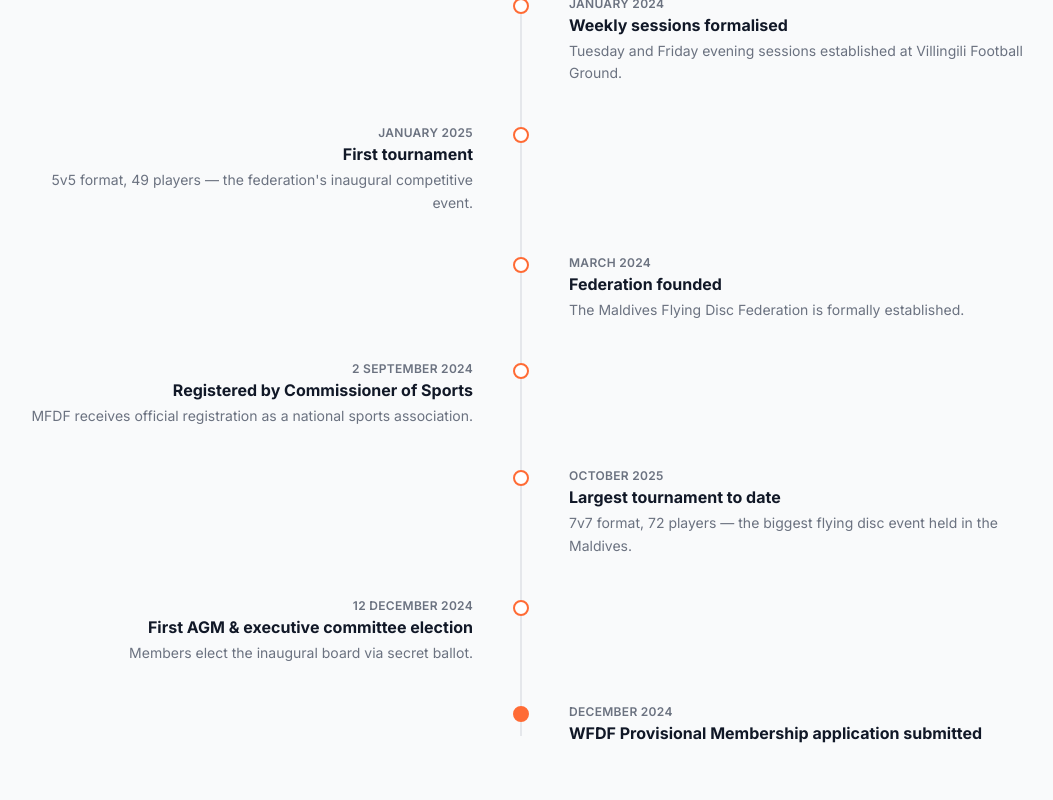
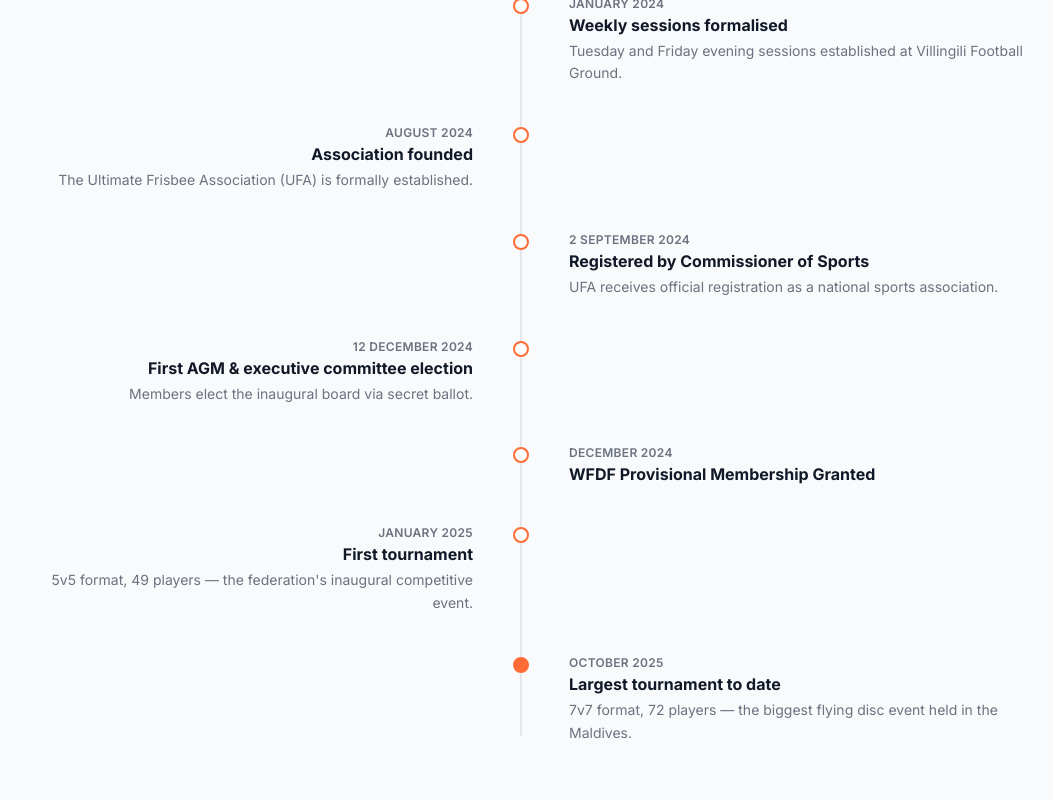
Before and after one commit to ammmsl/frisbee.mv, a Next.js app: page /about in a window 1280 px wide. Shown: the part 860-1660 px from the top of the page, without its empty margins (119-1172 px from the left). Built offline with nearby package versions, Linux system fonts and the light colour scheme.

Commit message:
Text fixes to about page and timeline milestones. Updated dates, titles, and descriptions to reflect accurate information about UFA's history and events.

```diff
--- a/app/(site)/about/Timeline.tsx
+++ b/app/(site)/about/Timeline.tsx
@@ -29,27 +29,15 @@
       'Tuesday and Friday evening sessions established at Villingili Football Ground.',
   },
   {
-    date: 'January 2025',
-    title: 'First tournament',
-    description:
-      "5v5 format, 49 players — the federation's inaugural competitive event.",
-  },
-  {
-    date: 'March 2024',
-    title: 'Federation founded',
-    description: 'The Maldives Flying Disc Federation is formally established.',
+    date: 'August 2024',
+    title: 'Association founded',
+    description: 'The Ultimate Frisbee Association (UFA) is formally established.',
   },
   {
     date: '2 September 2024',
     title: 'Registered by Commissioner of Sports',
     description:
-      'MFDF receives official registration as a national sports association.',
-  },
-  {
-    date: 'October 2025',
-    title: 'Largest tournament to date',
-    description:
-      '7v7 format, 72 players — the biggest flying disc event held in the Maldives.',
+      'UFA receives official registration as a national sports association.',
   },
   {
     date: '12 December 2024',
@@ -58,8 +46,20 @@
   },
   {
     date: 'December 2024',
-    title: 'WFDF Provisional Membership application submitted',
+    title: 'WFDF Provisional Membership Granted',
     description: null,
+  },
+  {
+    date: 'January 2025',
+    title: 'First tournament',
+    description:
+      "5v5 format, 49 players — the federation's inaugural competitive event.",
+  },
+    {
+    date: 'October 2025',
+    title: 'Largest tournament to date',
+    description:
+      '7v7 format, 72 players — the biggest flying disc event held in the Maldives.',
   },
 ];
 
--- a/app/(site)/about/page.tsx
+++ b/app/(site)/about/page.tsx
@@ -42,7 +42,7 @@
       >
         <div className="mx-auto max-w-3xl text-center">
           <h1 className="text-4xl sm:text-5xl font-bold text-white tracking-tight mb-3">
-            About MFDF
+            About UFA
           </h1>
           <p className="text-lg text-white/85 font-medium">
             The national governing body for Ultimate Frisbee in the Maldives
--- a/app/(site)/governance/page.tsx
+++ b/app/(site)/governance/page.tsx
@@ -47,7 +47,7 @@
   return {
     title: 'Governance | frisbee.mv',
     description:
-      'MFDF board of directors, committees, governance structure, WFDF membership status, and AGM documents.',
+      'UFA board of directors, committees, governance structure, WFDF membership status, and AGM documents.',
   };
 }
 
@@ -159,7 +159,7 @@
             How We&rsquo;re Governed
           </h2>
           <p className="text-lg text-[var(--text-muted)] leading-relaxed mb-4">
-            The MFDF is governed by an elected executive committee. Registered members vote by secret
+            The UFA is governed by an elected executive committee. Registered members vote by secret
             ballot at the Annual General Meeting (AGM). Committee members serve four-year terms.
           </p>
           <p className="text-lg text-[var(--text-muted)] leading-relaxed">
@@ -183,7 +183,7 @@
           </h2>
           <p className="text-lg text-[var(--text-muted)] leading-relaxed mb-6">
             The Maldives Flying Disc Federation applied for WFDF Provisional National Federation
-            Membership in December 2024. Provisional membership recognises MFDF as the sole national
+            Membership in December 2024. Provisional membership recognises UFA as the sole national
             governing body for flying disc sports in the Maldives and is the first step toward full
             WFDF membership.
           </p>
--- a/app/(site)/news/page.tsx
+++ b/app/(site)/news/page.tsx
@@ -3,7 +3,7 @@
 export const metadata: Metadata = {
   title: "News",
   description:
-    "Latest news and announcements from the Maldives Flying Disc Federation.",
+    "Latest news and announcements from the Ultimate Frisbee Association.",
 };
 
 export default function NewsPage() {
--- a/app/(site)/play/page.tsx
+++ b/app/(site)/play/page.tsx
@@ -123,7 +123,7 @@
                     Tuesday
                   </td>
                   <td className="px-4 py-3 text-[var(--text-muted)] border-t border-[var(--border)]">
-                    5:30 PM MVT
+                    8:00 PM MVT
                   </td>
                   <td className="px-4 py-3 text-[var(--text-muted)] border-t border-[var(--border)]">
                     Villingili Football Ground, Malé
@@ -134,7 +134,7 @@
                     Friday
                   </td>
                   <td className="px-4 py-3 text-[var(--text-muted)] border-t border-[var(--border)]">
-                    5:30 PM MVT
+                    8:00 PM MVT
                   </td>
                   <td className="px-4 py-3 text-[var(--text-muted)] border-t border-[var(--border)]">
                     Villingili Football Ground, Malé
@@ -213,7 +213,7 @@
           </h2>
           <p className="text-lg text-[var(--text-muted)] leading-relaxed mb-4">
             Your first session is completely free. Just show up at Villingili Football Ground at
-            5:30 PM on any Tuesday or Friday. No booking, no registration, no experience needed.
+            8:00 PM on any Tuesday or Friday. No booking, no registration, no experience needed.
           </p>
           <p className="text-lg text-[var(--text-muted)] leading-relaxed">
             After your first session, there&rsquo;s a small weekly session fee to cover costs. You
@@ -262,9 +262,9 @@
             Become a Member
           </h2>
           <p className="text-lg text-[var(--text-muted)] leading-relaxed mb-4">
-            Attending sessions and being a federation member are two different things. Anyone can
-            come to a session. Federation membership is for players who want to formally represent
-            MFDF, vote at the AGM, and be eligible for national team selection when that becomes
+            Attending sessions and being a Association member are two different things. Anyone can
+            come to a session. Association membership is for players who want to formally represent
+            UFA, vote at the AGM, and be eligible for national team selection when that becomes
             relevant.
           </p>
           <p className="text-lg text-[var(--text-muted)] leading-relaxed mb-8">
--- a/app/(site)/play/rules/page.tsx
+++ b/app/(site)/play/rules/page.tsx
@@ -6,7 +6,7 @@
   return {
     title: 'Rules | frisbee.mv',
     description:
-      'How to play Ultimate Frisbee — Spirit of the Game, basic rules, MFDF session format, fouls, and a link to the full WFDF rulebook.',
+      'How to play Ultimate Frisbee — Spirit of the Game, basic rules, UFA session format, fouls, and a link to the full WFDF rulebook.',
   };
 }
 
@@ -87,7 +87,7 @@
                 Disputes are resolved between players, calmly and honestly.
               </p>
               <p className="text-[var(--text-muted)] leading-loose mb-12">
-                At MFDF sessions and in our league, after each match each team nominates one player
+                At UFA sessions and in our league, after each match each team nominates one player
                 from the opposing team who best demonstrated Spirit of the Game. These nominations
                 are tracked across the season.
               </p>
@@ -135,7 +135,7 @@
                 How We Play
               </h2>
               <p className="text-[var(--text-muted)] leading-loose mb-12">
-                At MFDF sessions we play mixed 5v5 at Villingili Football Ground in Malé. Teams must
+                At UFA sessions we play mixed 5v5 at Villingili Football Ground in Malé. Teams must
                 have at least two players of each gender on the field. Games are to 11 points or a
                 30-minute cap, whichever comes first. The team leading at the cap wins.
               </p>
--- a/app/(site)/sponsors/page.tsx
+++ b/app/(site)/sponsors/page.tsx
@@ -174,7 +174,7 @@
       <section className="py-20 px-4 text-center">
         <div className="mx-auto max-w-lg">
           <h2 className="text-2xl sm:text-3xl font-bold text-[var(--text-primary)] mb-4">
-            Interested in supporting MFDF?
+            Interested in supporting UFA?
           </h2>
           <p className="text-[var(--text-muted)] mb-8">
             We&rsquo;d love to hear from you. Get in touch and we&rsquo;ll share our sponsorship
--- a/app/layout.tsx
+++ b/app/layout.tsx
@@ -16,7 +16,7 @@
     template: "%s | frisbee.mv",
   },
   description:
-    "Maldives Flying Disc Federation (MFDF) — the national governing body for Ultimate and flying disc sports in the Republic of Maldives.",
+    "Ultimate Frisbee Association (UFA) — the national governing body for Ultimate and flying disc sports in the Republic of Maldives.",
   metadataBase: new URL("https://frisbee.mv"),
   openGraph: {
     siteName: "frisbee.mv",
```
